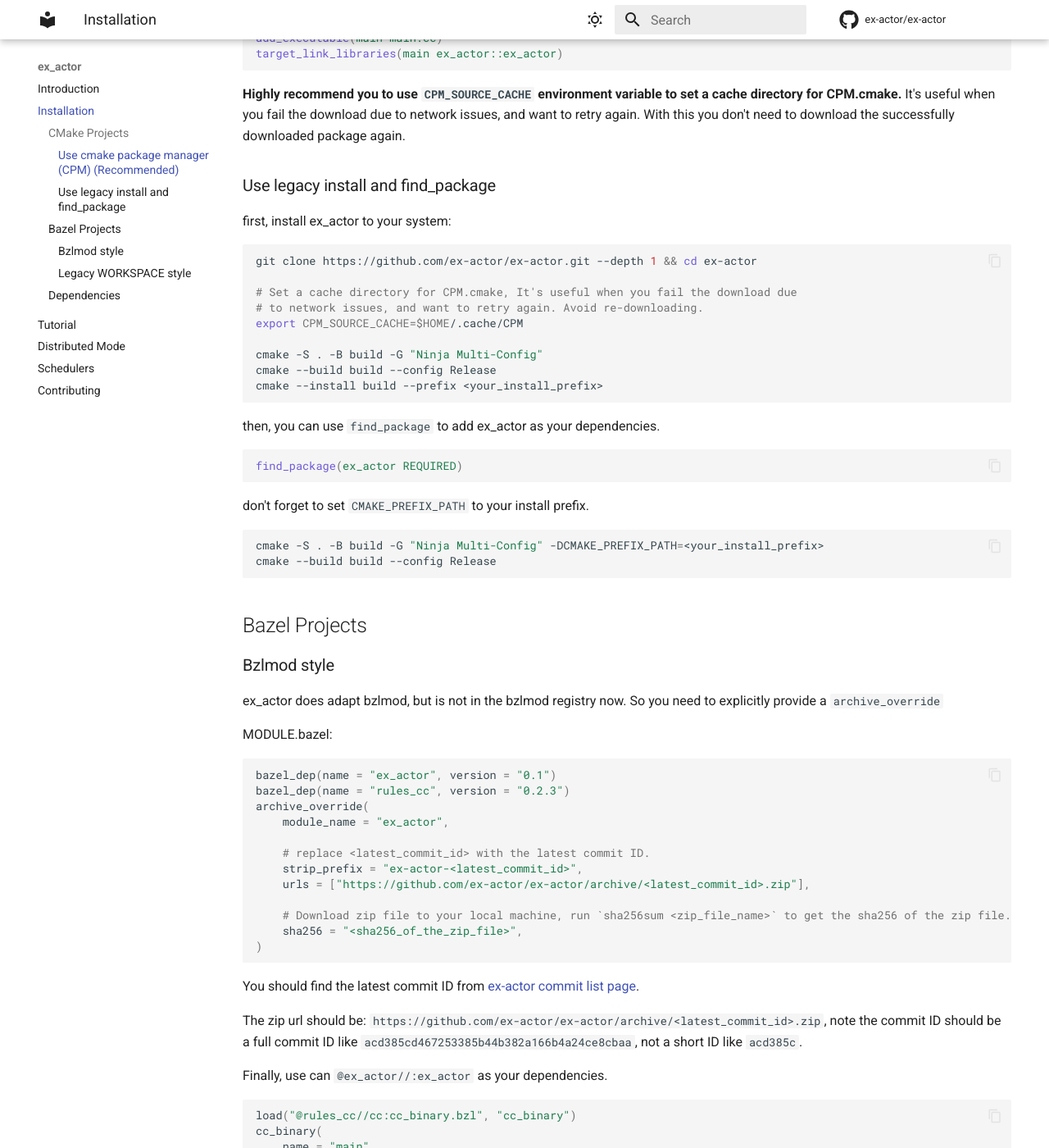
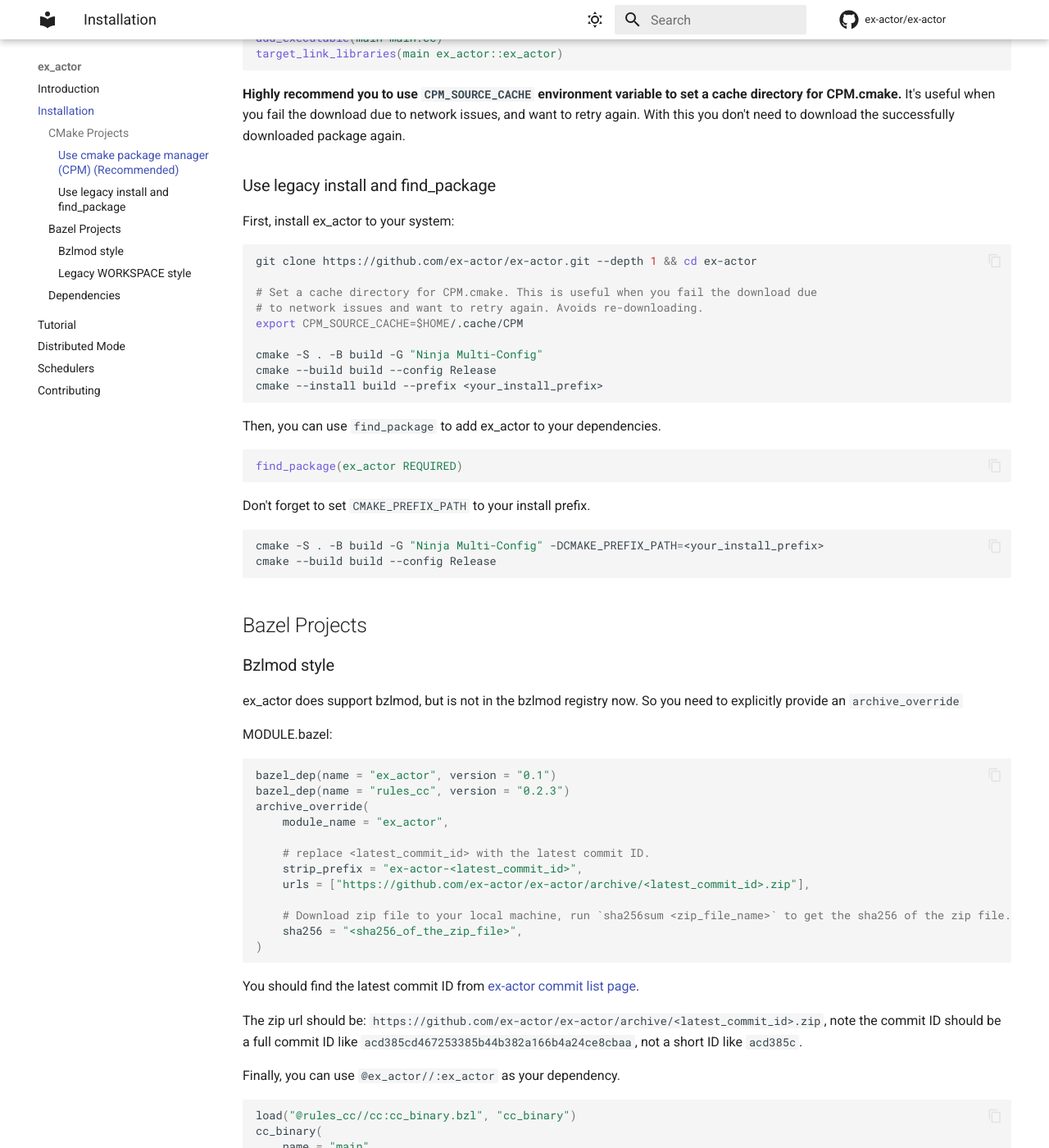
Before and after one commit to ex-actor/ex-actor, an MkDocs documentation site: the page built from docs/contents/installation.md, in a window 1280 px wide and 1400 px high, scrolled down 702 px. Shown: the whole window at 82% size. Built offline with MkDocs 1.6.1 and Material for MkDocs 9.7.7, drawn with Linux system fonts in a browser that asks for light colours; comment, search, counter and statistics services are not loaded; some of the changed text lies outside the part shown.

Commit message:
Fix grammar errors in docs (#88)
Use AI to fix all english grammar errors in docs

````diff
--- a/docs/contents/installation.md
+++ b/docs/contents/installation.md
@@ -37,13 +37,13 @@ It's useful when you fail the download due to network issues, and want to retry
 
 ### Use legacy install and find_package
 
-first, install ex_actor to your system:
+First, install ex_actor to your system:
 
 ```bash
 git clone https://github.com/ex-actor/ex-actor.git --depth 1 && cd ex-actor
 
-# Set a cache directory for CPM.cmake, It's useful when you fail the download due
-# to network issues, and want to retry again. Avoid re-downloading.
+# Set a cache directory for CPM.cmake. This is useful when you fail the download due
+# to network issues and want to retry again. Avoids re-downloading.
 export CPM_SOURCE_CACHE=$HOME/.cache/CPM
 
 cmake -S . -B build -G "Ninja Multi-Config"
@@ -51,13 +51,13 @@ cmake --build build --config Release
 cmake --install build --prefix <your_install_prefix>
 ```
 
-then, you can use `find_package` to add ex_actor as your dependencies.
+Then, you can use `find_package` to add ex_actor to your dependencies.
 
 ```cmake
 find_package(ex_actor REQUIRED)
 ```
 
-don't forget to set `CMAKE_PREFIX_PATH` to your install prefix.
+Don't forget to set `CMAKE_PREFIX_PATH` to your install prefix.
 ```bash
 cmake -S . -B build -G "Ninja Multi-Config" -DCMAKE_PREFIX_PATH=<your_install_prefix>
 cmake --build build --config Release
@@ -67,7 +67,7 @@ cmake --build build --config Release
 
 ### Bzlmod style
 
-ex_actor does adapt bzlmod, but is not in the bzlmod registry now. So you need to explicitly provide a `archive_override`
+ex_actor does support bzlmod, but is not in the bzlmod registry now. So you need to explicitly provide an `archive_override`
 
 MODULE.bazel:
 
@@ -91,7 +91,7 @@ You should find the latest commit ID from [ex-actor commit list page](https://gi
 The zip url should be: `https://github.com/ex-actor/ex-actor/archive/<latest_commit_id>.zip`,
 note the commit ID should be a full commit ID like `acd385cd467253385b44b382a166b4a24ce8cbaa`, not a short ID like `acd385c`.
 
-Finally, use can `@ex_actor//:ex_actor` as your dependencies.
+Finally, you can use `@ex_actor//:ex_actor` as your dependency.
 
 ```bazel
 load("@rules_cc//cc:cc_binary.bzl", "cc_binary")
@@ -156,7 +156,7 @@ http_archive(
 )
 ```
 
-Finally, use `@ex_actor//:ex_actor_cmake` as your dependencies.
+Finally, use `@ex_actor//:ex_actor_cmake` as your dependency.
 
 ```bazel
 load("@rules_cc//cc:cc_binary.bzl", "cc_binary")
@@ -174,4 +174,4 @@ All of them will be automatically downloaded and built from source, you don't ne
 
 We know it's a headache to resolve dependency conflicts, so we carefully choose minimal dependencies.
 If you meet any dependency conflict, either try to modify our version in CMakeLists.txt to match your project, or modify your version to match ours.
-Welcome to open a issue to let us know if have any problem.
+Welcome to open an issue to let us know if you have any problem.
````
Also changed, not shown: other parts of docs/contents/installation.md (+1 -1 lines), CONTRIBUTING.md (+2 -2 lines), docs/contents/contributing.md (+9 -9 lines), docs/contents/distributed_mode.md (+3 -3 lines), docs/contents/index.md (+6 -6 lines), docs/contents/schedulers.md (+12 -12 lines), docs/contents/tutorial.md (+6 -6 lines), README.md.
